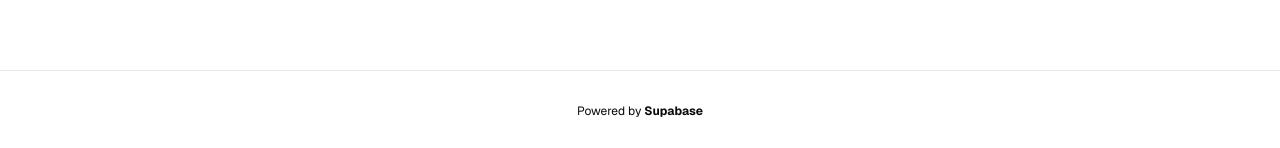
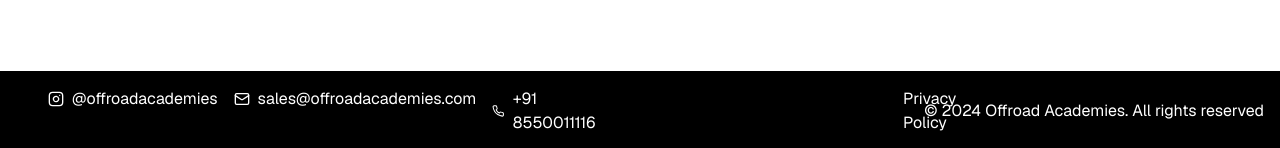
Before and after one commit to ZeroThreshold/oracadamics, a Next.js app: page / in a window 1280 px wide. Shown: the part 758-906 px from the top of the page. Built offline with nearby package versions, Linux system fonts and the light colour scheme; no server answers.

Commit message:
Footer added

```diff
--- a/app/aboutus/page.tsx
+++ b/app/aboutus/page.tsx
@@ -17,7 +17,7 @@ import Image from "next/image";
 
 
 const breadcrumbsInfo = {
-    title: "About Us",
+    title: "ABOUT US",
     menus: [{
         name: "Home",
         link: "/"
--- /dev/null
+++ b/app/events/page.tsx
@@ -0,0 +1,22 @@
+import Breadcrumbs from "@/components/BreadCrumb";
+
+
+const breadcrumbsInfo = {
+    title: "EVENTS",
+    menus: [{
+        name: "Home",
+        link: "/"
+    }, {
+        name: "My Booking",
+        link: ""
+    }]
+}
+
+export default async function Events() {
+    return (
+        <div className="w-full text-center">
+            <Breadcrumbs data={breadcrumbsInfo} />
+            <h1 className='p-8 py-40 text-4xl font-extrabold mb-5 uppercase'>Coming Soon...!</h1>
+        </div>
+    );
+}
--- a/components/AppFooter.tsx
+++ b/components/AppFooter.tsx
@@ -1,20 +1,61 @@
 import React from "react";
+import logo from "@/assets/images/logo/offroad-logo.png";
+import Image from "next/image";
+import { Instagram, Mail, Phone } from "lucide-react";
 
 const AppFooter = () => {
     return (
-    <footer className="w-full border-t border-t-foreground/10 p-8 flex justify-center text-center text-xs">
-      <p>
-        Powered by{" "}
+        <div className="flex item-center bg-black py-4 px-4 w-full relative">
+            {/* Logo positioned at the left start */}
+            <div className="absolute left-4 md:static">
+                <Image src={logo} alt="offroad-logo" width="200" />
+            </div>
+
+            <div className="container mx-auto flex flex-col gap-4 md:flex-row md:items-center md:justify-between">
+                <div className="flex flex-col md:flex-row gap-4 items-center">
+                    <ul className="flex gap-4">
+                        <li>
                             <a
-          href="https://supabase.com/?utm_source=create-next-app&utm_medium=template&utm_term=nextjs"
+                                href="https://www.instagram.com/offroadacademies/"
                                 target="_blank"
-          className="font-bold hover:underline"
-          rel="noreferrer"
+                                className="text-white hover:text-yellow-400 flex items-center"
                             >
-          Supabase
+                                <Instagram className="w-4 h-4 mr-2" />
+                                @offroadacademies
                             </a>
-      </p>
-    </footer>
+                        </li>
+                        <li>
+                            <a
+                                href="mailto:sales@offroadacademies.com"
+                                className="text-white hover:text-yellow-400 flex items-center"
+                            >
+                                <Mail className="w-4 h-4 mr-2" />
+                                sales@offroadacademies.com
+                            </a>
+                        </li>
+                        <li>
+                            <a
+                                href="tel:+918550011116"
+                                className="text-white hover:text-yellow-400 flex items-center"
+                            >
+                                <Phone className="w-4 h-4 mr-2" />
+                                +91 8550011116
+                            </a>
+                        </li>
+                    </ul>
+                    <ul className="flex flex-wrap gap-2 px-0 md:px-72">
+                        <li>
+                            <a href="#" className="text-white hover:text-yellow-400">
+                                Privacy Policy
+                            </a>
+                        </li>
+                    </ul>
+                </div>
+                <div className="text-white md:absolute md:right-4">
+                    &copy; {new Date().getFullYear()} Offroad Academies. All rights reserved
+                </div>
+            </div>
+        </div>
     );
 };
 
--- a/components/BreadCrumb.tsx
+++ b/components/BreadCrumb.tsx
@@ -14,11 +14,14 @@ interface BreadcrumbsProps {
 
 const Breadcrumbs: React.FC<BreadcrumbsProps> = ({ data }) => {
     return (
-        <div className='relative bg-#f20a51 '>
-        <Image src={breadcrumb} alt="" className='img-fluid w-full min-h-164 object-cover ' />
-        <h2 className=" absolute top-1/2 left-1/2 transform -translate-x-1/2 -translate-y-1/2 text-white text-center text-2xl font-bold">{data.title}</h2>
+        <div className='relative bg-#f20a51'>
+    <Image src={breadcrumb} alt="" className='img-fluid w-full min-h-164 object-cover' />
 
-      </div>
+    <h2 className="absolute inset-0 flex items-center justify-center text-white text-center text-2xl font-bold"> {data.title}</h2>
+
+    <div className="absolute bottom-0 left-0 right-0 h-20 bg-white skew-y-[-2deg] transform-gpu z-10 -mb-10 transform-origin-top-left"></div>
+</div>
+
 
     );
 }
```
Also changed, not shown: assets/images/logo/offroad-logo.png (added). Lines whose indentation alone changed are shown as unchanged.
